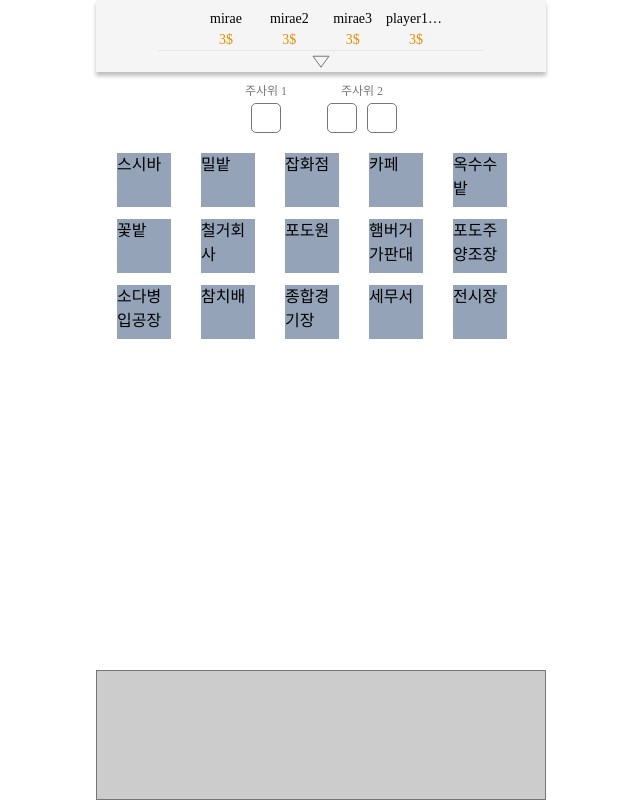
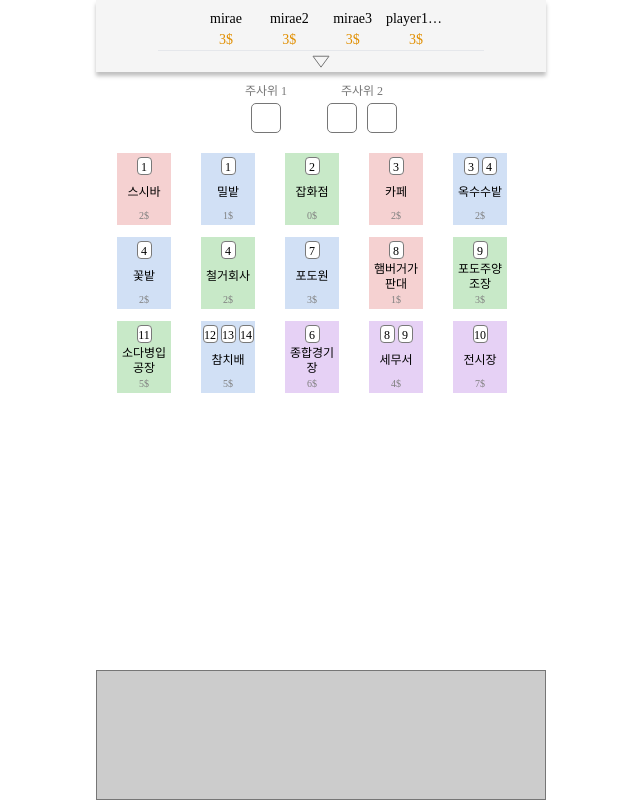
Before and after one commit to dygmm4288/board_game, a React (Vite) app in the folder front/: page /miniville_room in a window 1280 px wide. Shown: the whole page, without its empty margins (319-959 px from the left). Built offline with nearby package versions, Linux system fonts and the light colour scheme; a web font is replaced by a local one.

Commit message:
CardSection 컴포넌트 카드 스타일링

```diff
--- a/front/src/components/section/CardSection.tsx
+++ b/front/src/components/section/CardSection.tsx
@@ -1,4 +1,7 @@
+import { card_roll } from "../../css/card_roll";
 import { _ESTABLISHMENTS } from "../../establishments/metadata";
+import { EstColor } from "../../establishments/types";
+import { cn } from "../../util/cn";
 
 const CardSection = () => {
   const getRandomNum = () => {
@@ -21,9 +24,56 @@ const CardSection = () => {
 
   const RandomCard = () => {
     return getRandomCard.map((item) => {
+      const bgColor = () => {
+        if (item.color === EstColor.Blue) {
+          return "bg-[#D1E0F5]";
+        } else if (item.color === EstColor.Red) {
+          return "bg-[#F5D1D1]";
+        } else if (item.color === EstColor.Green) {
+          return "bg-[#C8E9C8]";
+        } else return "bg-[#E6D1F5]";
+      };
+      const RollsLength = () => {
+        if (item.rolls.length === 1) {
+          return (
+            <div className='flex flex-row gap-[3px] justify-center'>
+              <div className={cn(card_roll)}>{item.rolls}</div>
+            </div>
+          );
+        } else if (item.rolls.length === 2) {
+          return (
+            <div className='flex flex-row gap-[3px] justify-center'>
+              <div className={cn(card_roll)}>{item.rolls[0]}</div>
+              <div className={cn(card_roll)}>{item.rolls[1]}</div>
+            </div>
+          );
+        } else {
+          return (
+            <div className='flex flex-row gap-[3px] justify-center'>
+              <div className={cn(card_roll)}>{item.rolls[0]}</div>
+              <div className={cn(card_roll)}>{item.rolls[1]}</div>
+              <div className={cn(card_roll)}>{item.rolls[2]}</div>
+            </div>
+          );
+        }
+      };
       return (
-        <div key={item._id} className='w-[54px] h-[54px] bg-slate-400'>
-          <div>{item.name}</div>
+        <div
+          key={item._id}
+          className={
+            "relative w-[54px] h-[72px] p-[4px] text-center  " + bgColor()
+          }>
+          <div
+            className={
+              "text-[12px] flex flex-col items-center " +
+              `${item.name.length < 5 ? "gap-[10px]" : "gap-[3px]"}`
+            }>
+            <div>{<RollsLength />}</div>
+            <p className='leading-tight'>{item.name}</p>
+          </div>
+          <p className='absolute bottom-[2px] left-[50%] translate-x-[-50%] text-10 text-[#808080]'>
+            {item.cost}$
+          </p>
         </div>
       );
     });
--- /dev/null
+++ b/front/src/css/card_roll.ts
@@ -0,0 +1,3 @@
+export const card_roll = () => {
+  return "w-[15px] h-[18px] border border-solid border-[#797979] bg-white rounded-[4px]";
+};
```
